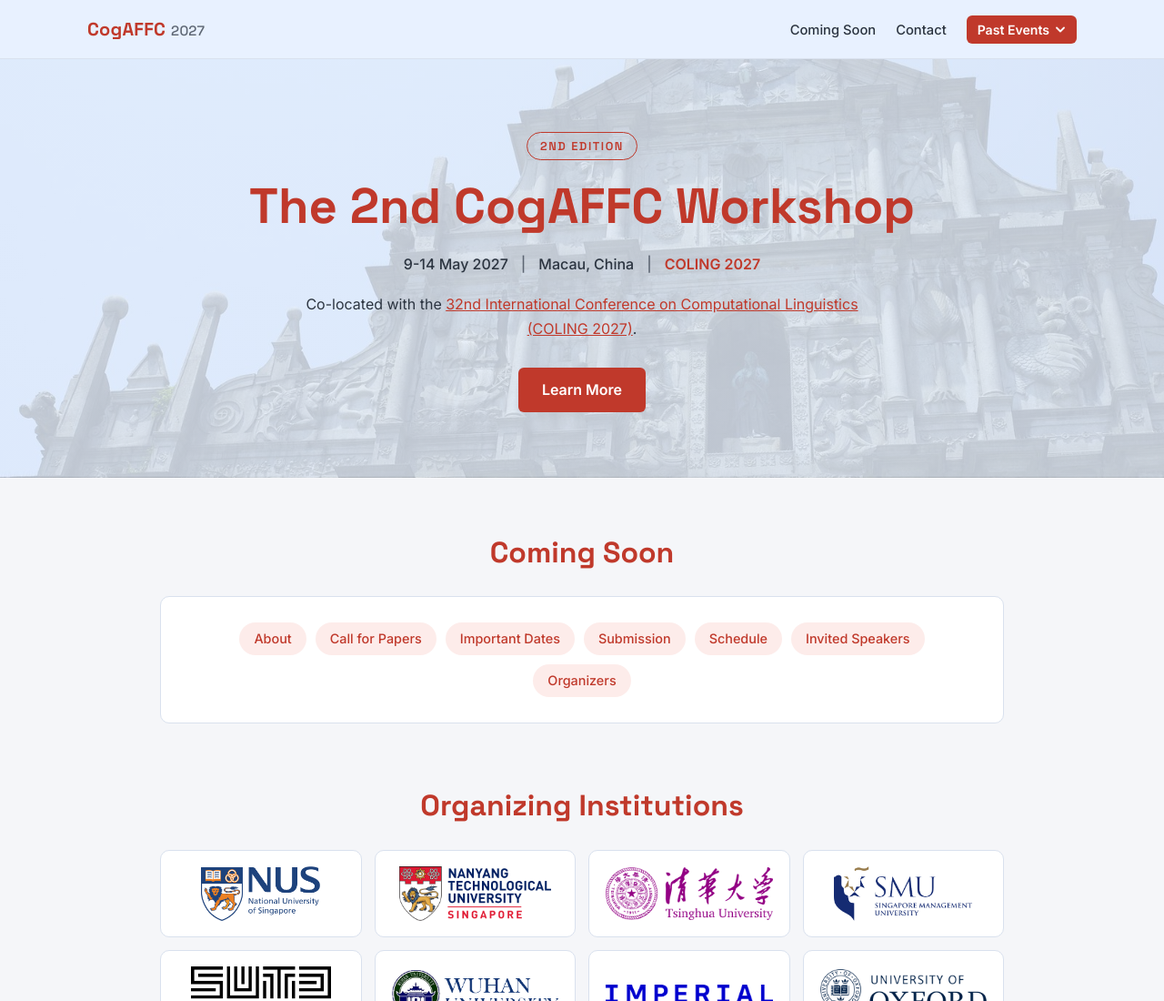
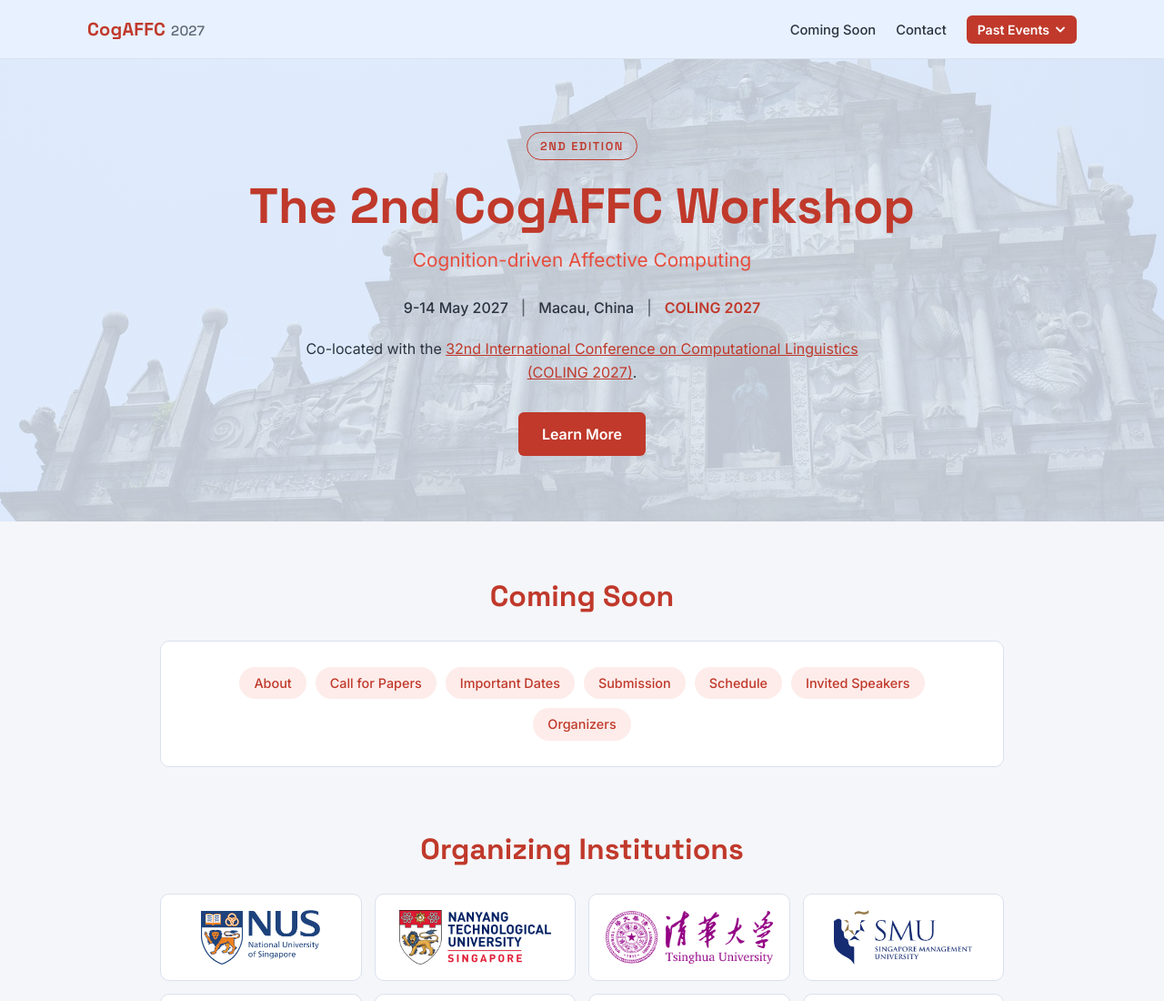
Before and after one commit to cogaffc/COLING2027, a plain HTML site: page index.html in a window 1280 px wide. Shown: the top 1100 px of the page at 91% size. Drawn offline with Linux system fonts and the light colour scheme.

Commit message:
Add full workshop name

```diff
--- a/index.html
+++ b/index.html
@@ -240,7 +240,7 @@ a:hover { color: var(--accent-hover); }
   font-size: clamp(2.1rem, 6vw, 3.4rem);
   line-height: 1.12;
   color: var(--accent);
-  margin: 0 0 20px;
+  margin: 0 0 12px;
   text-wrap: balance;
 }
 .hero .subtitle {
@@ -410,6 +410,7 @@ footer .credit a { color: var(--muted); }
   <div class="wrap">
     <div class="edition">2nd Edition</div>
     <h1>The 2nd CogAFFC Workshop</h1>
+    <p class="subtitle">Cognition-driven Affective Computing</p>
     <p class="conf">
       <span>9-14 May 2027</span><span class="sep" aria-hidden="true">|</span>
       <span>Macau, China</span><span class="sep" aria-hidden="true">|</span>
```
